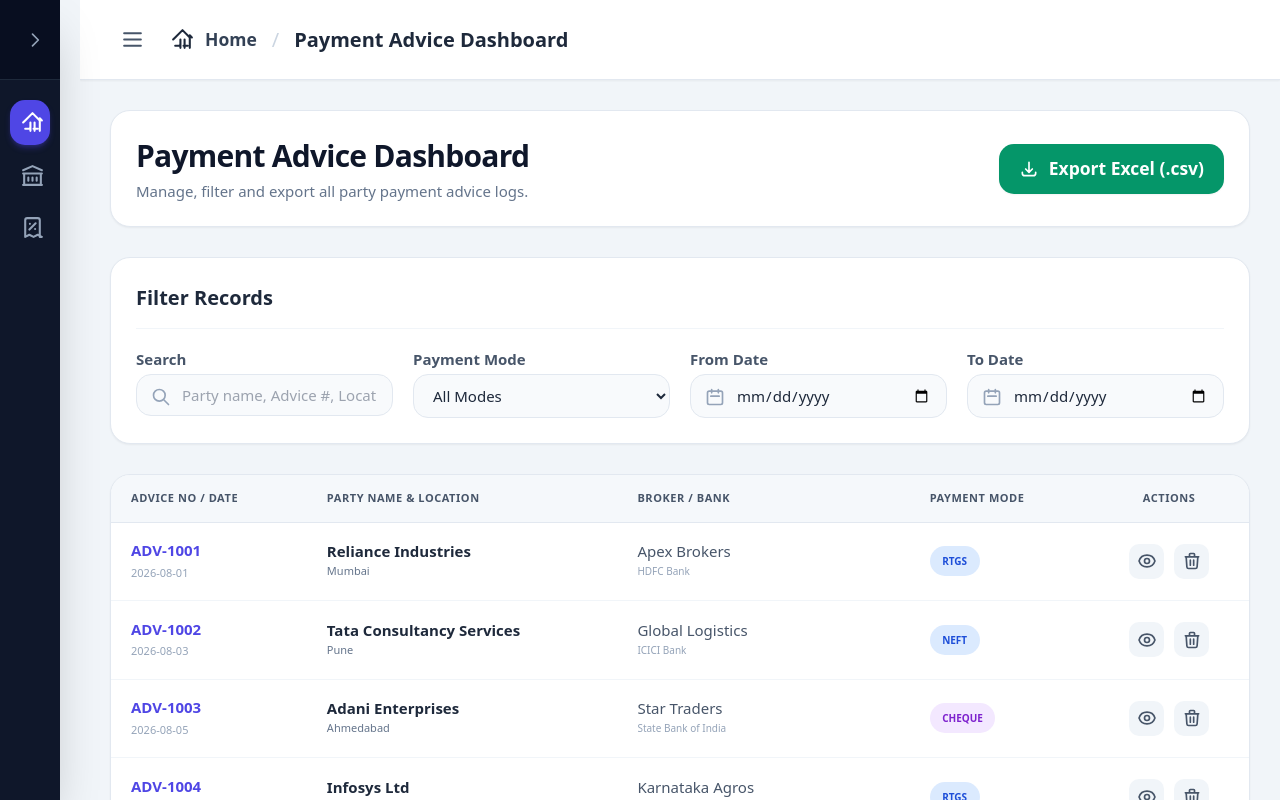
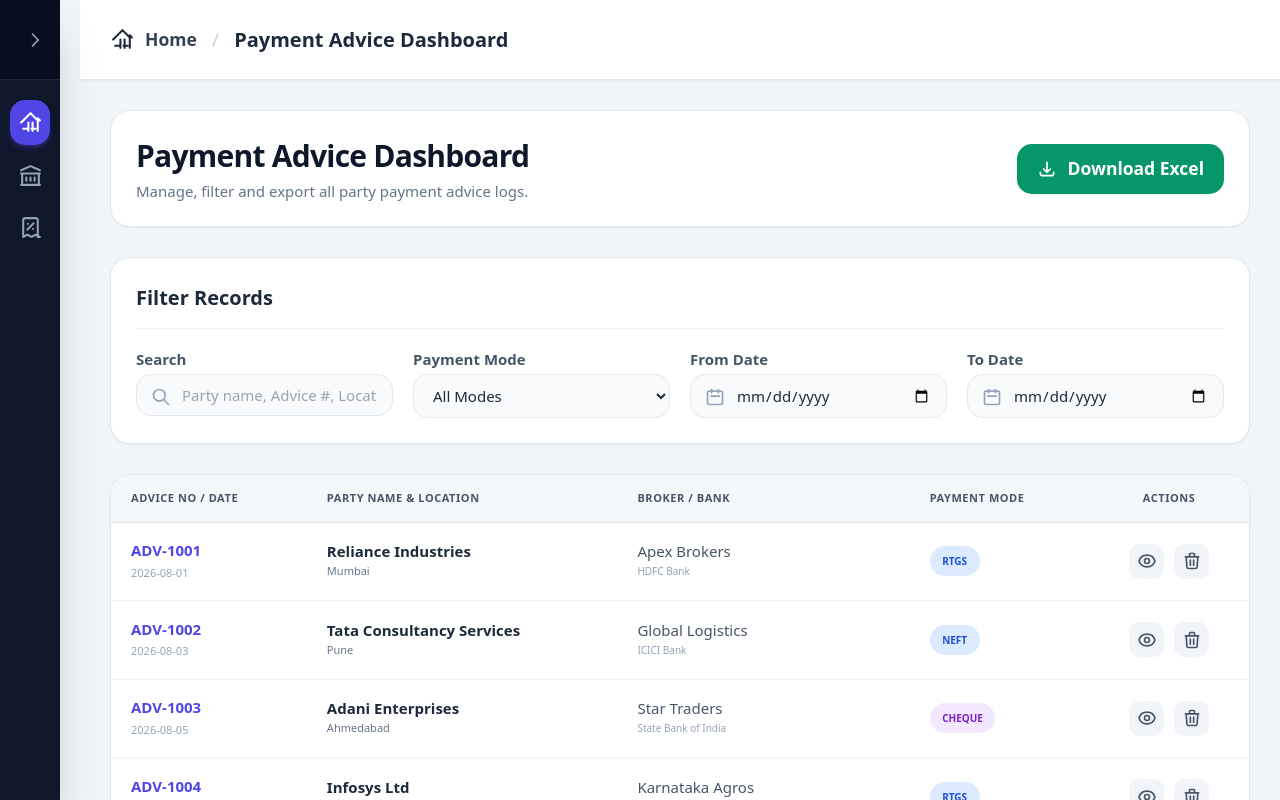
Before and after one commit to sravankumar025/Payment-Advice, a React (Vite) app: page /reports in a window 1280 px wide. Shown: the top 800 px of the page. Built offline with nearby package versions, Linux system fonts and the light colour scheme.

Commit message:
Update Dashboard.jsx

```diff
--- a/src/Pages/Dashboard.jsx
+++ b/src/Pages/Dashboard.jsx
@@ -1,5 +1,7 @@
 import React, { useState, useEffect, useMemo } from "react";
 import { useNavigate } from "react-router-dom";
+import * as XLSX from "xlsx";
+import RtgsTransactionReports from "./RtgsTransaction";
 const SearchIcon = () => (
   <svg
     className="w-4 h-4 text-slate-400"
@@ -565,8 +567,7 @@ export default function PaymentAdviceDashboard() {
 
       {/* OVERLAY COLLAPSIBLE SIDEBAR */}
       <aside
-        className={`fixed top-0 left-0 h-full bg-slate-900 text-slate-300 transition-all duration-300 ease-in-out flex flex-col z-40 shadow-2xl ${
-          isSidebarOpen ? "w-64" : "w-12"
+        className={`fixed top-0 left-0 h-full bg-slate-900 text-slate-300 transition-all duration-300 ease-in-out flex flex-col z-40 shadow-2xl ${isSidebarOpen ? "w-64" : "w-12"
           }`}
       >
         {/* Sidebar Header */}
@@ -579,8 +580,7 @@ export default function PaymentAdviceDashboard() {
 
           <button
             onClick={() => setIsSidebarOpen(!isSidebarOpen)}
-            className={`p-2 hover:bg-slate-800 text-slate-400 hover:text-white rounded-lg transition ${
-              !isSidebarOpen ? "hidden md:block" : ""
+            className={`p-2 hover:bg-slate-800 text-slate-400 hover:text-white rounded-lg transition ${!isSidebarOpen ? "hidden md:block" : ""
               }`}
             title={isSidebarOpen ? "Collapse Sidebar" : "Expand Sidebar"}
           >
@@ -607,8 +607,7 @@ export default function PaymentAdviceDashboard() {
                     setIsSidebarOpen(false);
                   }
                 }}
-                className={`w-full flex items-center gap-3 px-2 py-2 rounded-xl font-medium text-xs transition group relative ${
-                  isActive
+                className={`w-full flex items-center gap-3 px-1.5 py-2 rounded-xl font-medium text-xs transition group relative ${isActive
                     ? "bg-indigo-600 text-white shadow-md shadow-indigo-600/30"
                     : "hover:bg-slate-800 text-slate-400 hover:text-white"
                   }`}
@@ -650,7 +649,7 @@ export default function PaymentAdviceDashboard() {
               <button
                 onClick={() =>
                   alert(
-                    "Future Report Section - You can easily add more routes here!",
+                    "Future Report Section",
                   )
                 }
                 className="w-full flex items-center gap-3 px-3 py-2.5 rounded-xl text-xs text-slate-500 hover:text-slate-300 hover:bg-slate-800/50 border border-dashed border-slate-800 transition"
@@ -664,22 +663,16 @@ export default function PaymentAdviceDashboard() {
       </aside>
 
       {/* MAIN CONTENT AREA WITH FIXED LEFT MARGIN SO CONTENT NEVER COMPRESSES */}
-      <div className="flex-1 flex flex-col min-w-0 max-w-full overflow-x-hidden ml-16">
+      <div className="flex-1 flex flex-col min-w-0 max-w-full ml-16">
         {/* Header */}
         <header className="bg-white border-b border-slate-200 h-16 flex items-center justify-between px-4 sm:px-6 shadow-sm sticky top-0 z-20">
           <div className="flex items-center space-x-3">
-            <button
-              onClick={() => setIsSidebarOpen(!isSidebarOpen)}
-              className="p-2 hover:bg-slate-100 rounded-lg text-slate-600 transition"
-              title="Toggle Sidebar"
-            >
-              <MenuIcon />
-            </button>
-            <div className="flex items-center space-x-2">
+
+            <div className="flex items-center space-x-2" onClick={() => navigate("/")}>
               <DashboardIcon />
               <span
                 onClick={() => navigate("/")}
-                className="text-sm font-semibold text-slate-700 hidden sm:inline"
+                className="text-sm font-semibold text-slate-700 hidden sm:inline cursor-pointer"
               >
                 Home
               </span>
@@ -692,17 +685,14 @@ export default function PaymentAdviceDashboard() {
         </header>
 
         {/* Main Body Content */}
-        <main className="p-4 sm:p-6 space-y-6 flex-1 overflow-y-auto max-w-full">
+        <main className="p-4 sm:p-6 space-y-6 flex-1 max-w-full">
           {activeView !== "dashboard" ? (
-            <div className="w-full min-h-[500px] bg-white rounded-2xl border border-dashed border-slate-300 shadow-sm flex flex-col items-center justify-center p-8 text-center text-slate-400">
-              <p className="text-sm font-semibold text-slate-600 capitalize">
+            <div className="w-full min-h-[calc(100vh-150px)] bg-white rounded-2xl border border-dashed border-slate-300 shadow-sm flex flex-col p-8 text-center text-slate-400">
+              <div className="flex-1 w-full overflow-auto text-sm font-semibold text-slate-600 capitalize">
                 {activeView === "rtgs"
-                  ? "RTGS & Bank Transfer Reports"
+                  ? <RtgsTransactionReports />
                   : "Deductions & Discount Reports"}
-              </p>
-              <p className="text-xs text-slate-400 mt-1">
-                Empty view reserved for your custom React component.
-              </p>
+              </div>
             </div>
           ) : (
             <>
@@ -721,7 +711,7 @@ export default function PaymentAdviceDashboard() {
                     onClick={handleExportExcel}
                     className="flex items-center gap-2 px-4 py-2.5 bg-emerald-600 hover:bg-emerald-700 text-white font-semibold text-sm rounded-xl shadow-sm hover:shadow transition"
                   >
-                    <DownloadIcon /> Export Excel (.csv)
+                    <DownloadIcon /> Download Excel
                   </button>
                 </div>
               </div>
@@ -816,8 +806,8 @@ export default function PaymentAdviceDashboard() {
                 </div>
               </div>
 
-              <div className="bg-white rounded-2xl border border-slate-200 shadow-sm overflow-hidden">
-                <div className="overflow-x-auto">
+              <div className="bg-white rounded-2xl border border-slate-200 shadow-sm overflow-auto">
+                <div>
                   <table className="w-full text-left border-collapse">
                     <thead>
                       <tr className="bg-slate-100/70 border-b border-slate-200 text-[11px] font-bold text-slate-600 uppercase tracking-wider">
@@ -869,8 +859,7 @@ export default function PaymentAdviceDashboard() {
                               </td>
                               <td className="py-3.5 px-4">
                                 <span
-                                  className={`inline-block px-2.5 py-1 rounded-full text-[10px] font-bold uppercase ${
-                                    paymentMode === "Cheque"
+                                  className={`inline-block px-2.5 py-1 rounded-full text-[10px] font-bold uppercase ${paymentMode === "Cheque"
                                       ? "bg-purple-100 text-purple-700"
                                       : [
                                         "RTGS",
```
Lines whose indentation alone changed are shown as unchanged.
